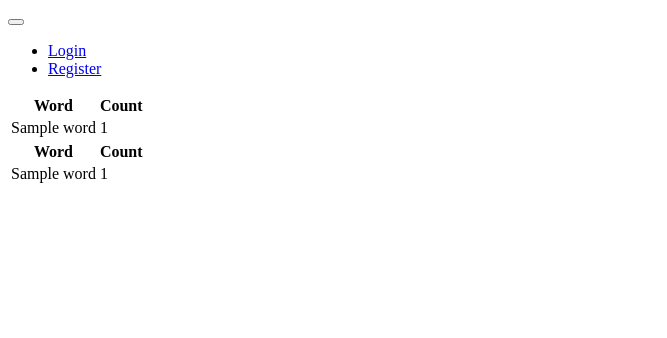
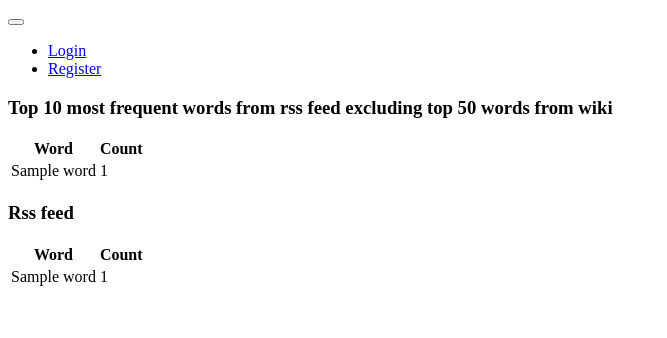
Before and after one commit to VesLV/rss_reader, a Symfony app: template templates/home/index.html.twig in a window 1280 px wide. Shown: the top 338 px of the page, without its empty margins (0-667 px from the left). Run offline with Twig, Linux system fonts and the light colour scheme; the template is opened without the code that fills it: most values are stand-ins (such as "Sample title", 1, 10 or a date in 2020); some libraries are stand-ins or nearby versions.

Commit message:
Remove unnecessary error handling and prettify rss feed display

```diff
--- a/assets/css/app.scss
+++ b/assets/css/app.scss
@@ -1,3 +1,4 @@
 @import "~bootstrap/scss/bootstrap";
 @import "nav.css";
 @import "form.css";
+@import "table.css";
--- /dev/null
+++ b/assets/css/table.css
@@ -0,0 +1,4 @@
+.table-title
+{
+  padding: 16px;
+}
--- a/config/services.yaml
+++ b/config/services.yaml
@@ -28,5 +28,5 @@ services:
     # add more service definitions when explicit configuration is needed
     # please note that last definitions always *replace* previous ones
 
-#    MostFrequentWordReader:
+#    App\Services\MostFrequentWordReader:
 #        arguments: ['%wiki_url%']
--- a/templates/home/index.html.twig
+++ b/templates/home/index.html.twig
@@ -3,7 +3,8 @@
 {% block title %}Hello HomeController!{% endblock %}
 
 {% block body %}
-    <div class="most-frequent-words">
+    <div class="most-frequent-words border table-responsive col-12 col-sm-8 offset-sm-2 col-md-8 offset-md-2">
+        <h3 class="table-title">Top 10 most frequent words from rss feed excluding top 50 words from wiki</h3>
         <table class="table table-striped">
             <thead>
             <tr>
@@ -21,7 +22,8 @@
             </tbody>
         </table>
     </div>
-    <div class="rss-feed">
+    <div class="rss-feed table-responsive border col-12 col-sm-8 offset-sm-2 col-md-8 offset-md-2">
+        <h3 class="table-title"> Rss feed </h3>
         <table class="table table-striped">
             <thead>
             <tr>
--- a/templates/registration/index.html.twig
+++ b/templates/registration/index.html.twig
@@ -41,9 +41,6 @@
                                         {{ app.request.get('reg_status') }}
                                     </div>
                                 {% endif %}
-                                <div class="method-fail alert-danger" role="alert" hidden>
-                                    Invalid method passed!
-                                </div>
                             </form>
                         </div>
                     </div>
```
Also changed, not shown: src/Controller/HomeController.php (+7 -0 lines), src/Controller/RegistrationController.php (+1 -8 lines), public/build/app.css.
